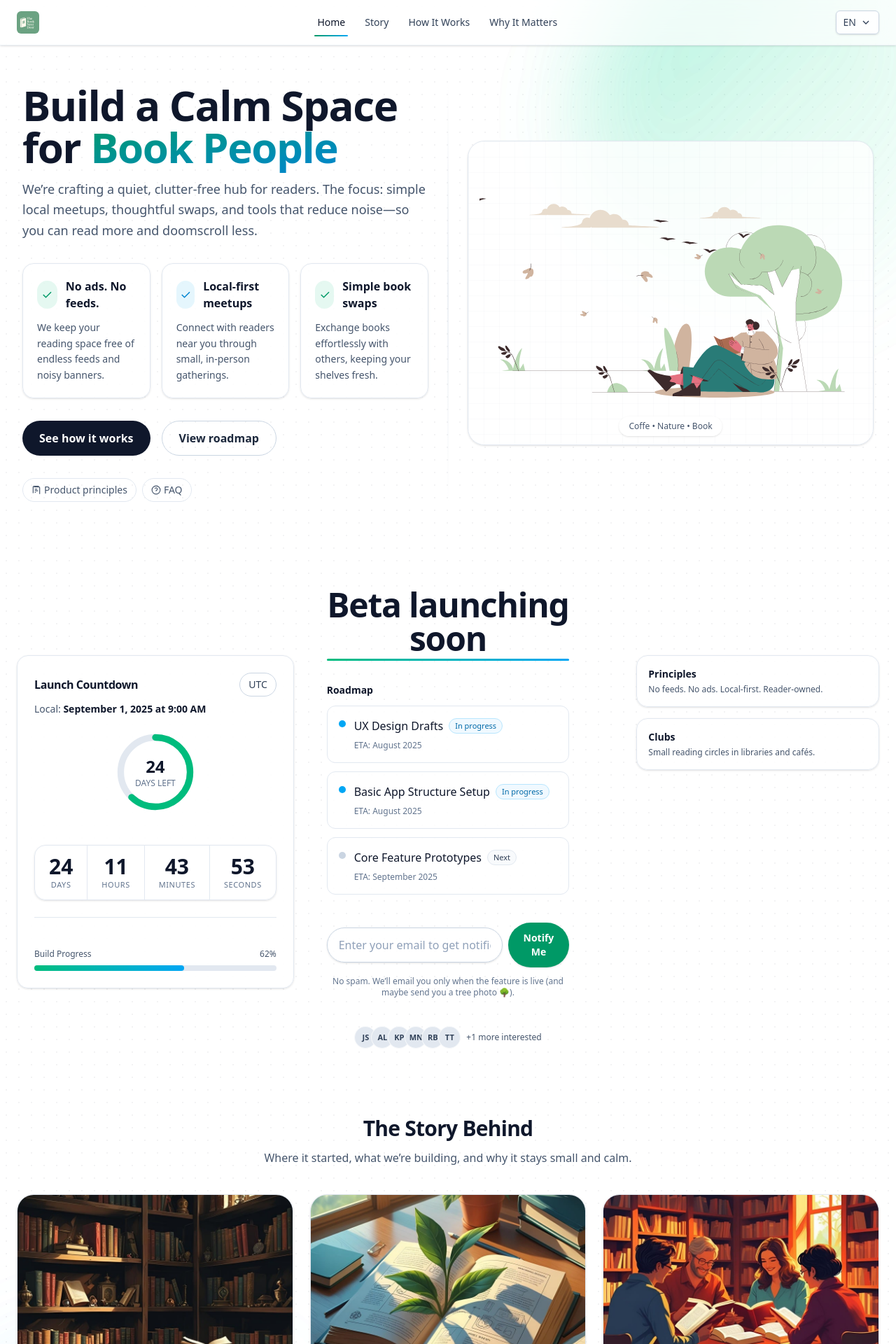
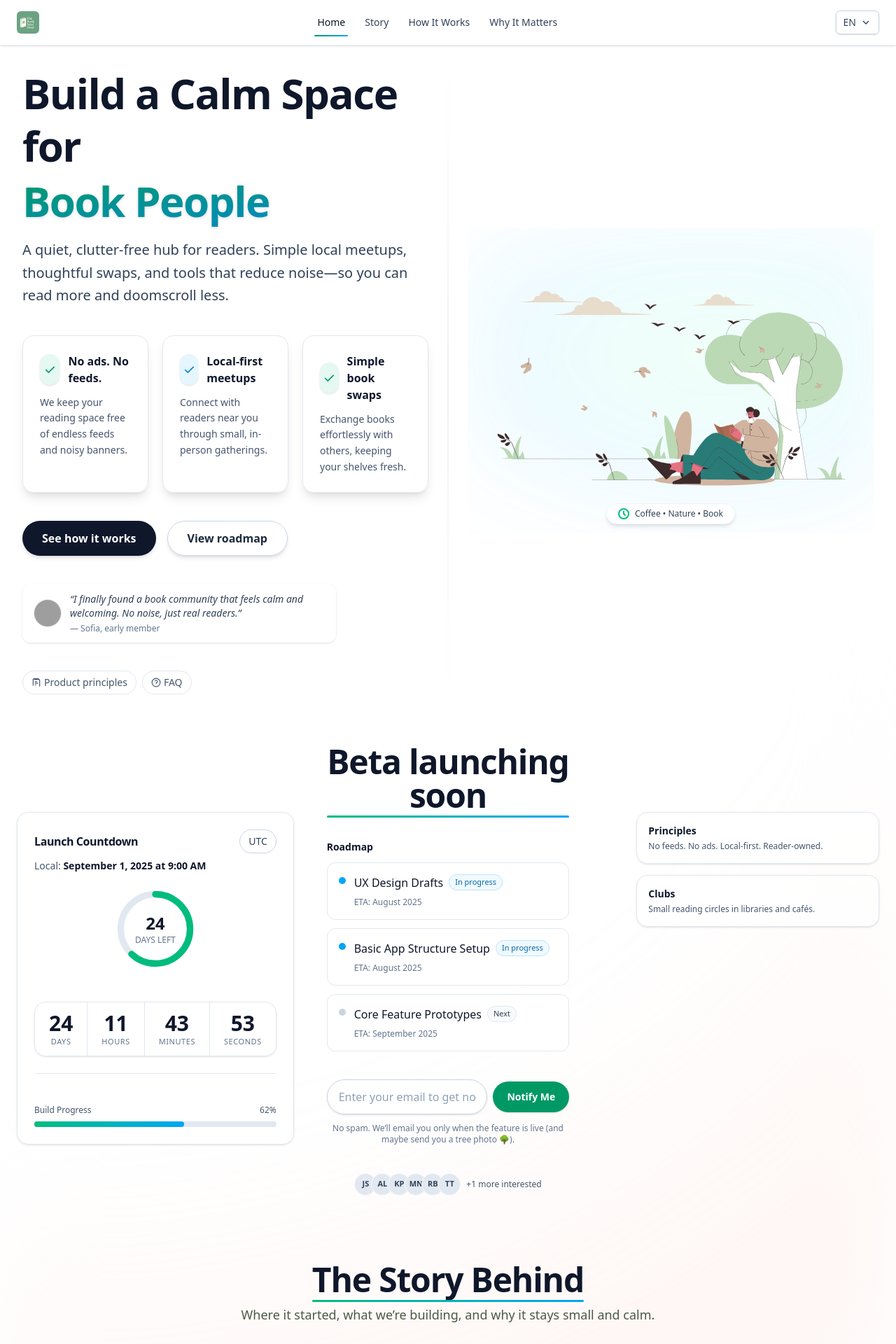
Before and after one commit to The-Book-Next-Door/landing-page, a React (Vite) app: page / in a window 1280 px wide. Shown: the top 1920 px of the page at 70% size. Built offline with nearby package versions, Linux system fonts and the light colour scheme; grey boxes are pictures that could not be loaded.

Commit message:
feat: implement GradientBlurBackground component and refactor App layout; enhance NotifyForm button styling and update HeroContent for improved accessibility and design

```diff
--- a/src/App.tsx
+++ b/src/App.tsx
@@ -2,12 +2,13 @@ import Navbar from "./components/Navbar/";
 import HomeSection from "./components/Home";
 import ComingSoon from "./components/ComingSoon";
 import StoryBehind from "./components/Story";
-import ParallaxLayer from "./components/Parallax/ParallaxLayer";
+import GradientBlurBackground from "./Background";
 
 export default function App() {
   return (
+    <GradientBlurBackground>
       <div className="relative min-h-screen isolate overflow-hidden">
-      <Background />
+
 
         {/* Navigation */}
         <Navbar />
@@ -15,12 +16,15 @@ export default function App() {
         {/* Page sections */}
         <main>
           {/* Home Section */}
-        <section id="home" className="min-h-screen scroll-mt-24 pb-8 pt-6">
+          <section
+            id="home"
+            className="flex items-center min-h-screen pb-8 pt-6 md:pt-24"
+          >
             <HomeSection />
           </section>
 
           {/* CountDown Section */}
-        <section id="countdown" className="scroll-mt-24">
+          <section id="countdown" className="min-h-[70vh]">
             <ComingSoon
               showBackgroundDecor={false}
               title="Beta launching soon"
@@ -29,7 +33,6 @@ export default function App() {
               onNotifySubmit={async (email) => {
                 console.log("notify:", email);
               }}
-
               roadmap={[
                 {
                   title: "UX Design Drafts",
@@ -52,43 +55,11 @@ export default function App() {
           </section>
 
           {/* Story Behinde Section */}
-        <section id="storybehinde" className="scroll-mt-24">
+          <section id="storybehinde" className="">
             <StoryBehind />
           </section>
         </main>
       </div>
+    </GradientBlurBackground>
   );
 }
-
-const Background = () => {
-  return (
-    <>
-      <ParallaxLayer
-        mode="fixed"
-        speed={0.1}
-        translateMax={160}
-        className="absolute inset-0 -z-10"
-      >
-        <div className="h-full w-full bg-[radial-gradient(circle,rgba(15,23,42,0.05)_1px,transparent_1px)] bg-[size:18px_18px]" />
-      </ParallaxLayer>
-      <ParallaxLayer
-        mode="fixed"
-        speed={0.16}
-        translateMax={200}
-        className="absolute -z-10 -top-24 -right-24 h-[42vmax] w-[42vmax]"
-      >
-        <div className="h-full w-full rounded-full bg-gradient-to-br from-emerald-400/20 via-emerald-300/10 to-transparent blur-3xl" />
-      </ParallaxLayer>
-      <ParallaxLayer
-        mode="fixed"
-        speed={0.14}
-        translateMax={200}
-        className="absolute -z-10 -bottom-28 -left-28 h-[48vmax] w-[48vmax]"
-      >
-        <div className="h-full w-full rounded-full bg-gradient-to-tr from-sky-400/20 via-sky-300/10 to-transparent blur-3xl" />
-      </ParallaxLayer>
-      <div className="pointer-events-none absolute -top-24 -right-24 h-[42vmax] w-[42vmax] rounded-full bg-gradient-to-br from-emerald-400/20 via-emerald-300/10 to-transparent blur-3xl" />
-      <div className="pointer-events-none absolute -bottom-28 -left-28 h-[48vmax] w-[48vmax] rounded-full bg-gradient-to-tr from-sky-400/20 via-sky-300/10 to-transparent blur-3xl" />
-    </>
-  );
-};
--- /dev/null
+++ b/src/Background.tsx
@@ -0,0 +1,37 @@
+// GradientBlurBackground.tsx
+// Tailwind + your gradient, blurred, content stays sharp.
+
+type Props = {
+  blurStrength?: string; // Tailwind blur size e.g. 'blur-3xl'
+  opacity?: number; // 0..1
+  children?: React.ReactNode;
+};
+
+const GradientBlurBackground: React.FC<Props> = ({
+  blurStrength = "blur-3xl",
+  opacity = 1,
+  children,
+}) => {
+  return (
+    <div className="relative min-h-screen w-full overflow-hidden">
+      {/* Background gradient */}
+      <div
+        className={`absolute inset-0 -z-30 ${blurStrength}`}
+        style={{
+          background:
+            "radial-gradient(circle farthest-corner at 7.5% 14.2%, #fff 0%, #fff 50%, rgba(254,243,240,0.85) 70%, rgba(250,236,252,0.25) 85%, rgba(180,255,210,0.10) 100%)",
+          opacity,
+          filter: "blur(60px)", // heavy softness
+        }}
+      />
+
+      {/* Optional translucent overlay to tone it down */}
+      <div className="absolute inset-0 -z-20 bg-white/10" />
+
+      {/* Foreground content */}
+      <div className="relative z-10">{children}</div>
+    </div>
+  );
+};
+
+export default GradientBlurBackground;
--- a/src/components/ComingSoon/parts/NotifyForm.tsx
+++ b/src/components/ComingSoon/parts/NotifyForm.tsx
@@ -62,7 +62,7 @@ export default function NotifyForm({
         <button
           type="submit"
           disabled={status === "loading"}
-          className="inline-flex items-center justify-center rounded-full bg-emerald-600 px-5 py-3 text-sm font-semibold text-white shadow-sm transition-colors hover:bg-emerald-700 focus:outline-none focus-visible:ring-2 focus-visible:ring-emerald-400 focus-visible:ring-offset-2 disabled:opacity-60"
+          className="inline-flex items-center justify-center rounded-full text-nowrap bg-emerald-600 px-5 py-3 text-sm font-semibold text-white shadow-sm transition-colors hover:bg-emerald-700 focus:outline-none focus-visible:ring-2 focus-visible:ring-emerald-400 focus-visible:ring-offset-2 disabled:opacity-60"
         >
           {status === "loading" ? "Sending…" : "Notify Me"}
         </button>
--- a/src/components/Home/HeroAnimation.tsx
+++ b/src/components/Home/HeroAnimation.tsx
@@ -24,56 +24,48 @@ export default function HeroAnimation() {
     return () => mq.removeEventListener?.("change", update);
   }, []);
 
-  useEffect(() => {
-    // Only start when visible
-    const el = containerRef.current;
-    if (!el) return;
-    const io = new IntersectionObserver(
-      (entries) => {
-        for (const entry of entries) {
-          if (entry.isIntersecting) setInView(true);
-        }
-      },
-      { rootMargin: "0px 0px -10% 0px", threshold: 0.2 }
-    );
-    io.observe(el);
-    return () => io.disconnect();
-  }, []);
-
   // If reduced motion, we still render Lottie but don't autoplay.
   const shouldAutoplay = true;
 
   return (
-    <aside
-      className={[
-        "relative aspect-[4/3] w-full max-w-3xl mx-auto", // increased max-w
-        "rounded-3xl border border-slate-200 bg-white/80 backdrop-blur-sm shadow-sm",
-        "overflow-hidden",
-      ].join(" ")}
-    >
-      {/* lightweight decorative grid */}
+    <aside className="relative aspect-[4/3] w-full max-w-3xl mx-auto overflow-hidden">
+      {/* Animated radial gradient overlay */}
       <div
         aria-hidden
-        className="absolute inset-0 -z-10 opacity-40 [background-image:linear-gradient(to_right,rgba(100,116,139,0.07)_1px,transparent_1px),linear-gradient(to_bottom,rgba(100,116,139,0.07)_1px,transparent_1px)] [background-size:22px_22px]"
+        className="pointer-events-none absolute inset-0 z-0"
+        style={{
+          background:
+            "radial-gradient(ellipse 80% 60% at 60% 40%, rgba(98,247,151,0.10) 0%, rgba(34,175,245,0.08) 60%, transparent 100%)",
+          animation: "hero-gradient-move 7s ease-in-out infinite alternate"
+        }}
       />
 
-      <div ref={containerRef} className="absolute inset-0 grid place-items-center p-4">
+      <style>{`
+        @keyframes hero-gradient-move {
+          0% { filter: blur(32px) brightness(1.05) opacity(0.85); transform: scale(1) translateY(0px); }
+          100% { filter: blur(48px) brightness(1.12) opacity(1); transform: scale(1.08) translateY(10px); }
+        }
+      `}</style>
+
+      <div ref={containerRef} className="absolute inset-0 grid place-items-center p-4 z-10">
         <Lottie
           animationData={animationData}
           autoplay={shouldAutoplay}
           loop={true}
           initialSegment={reduceMotion ? [0, 1] : undefined}
           rendererSettings={{ preserveAspectRatio: "xMidYMid meet" }}
-          className="w-full h-full max-w-2xl md:max-w-3xl pointer-events-none select-none" // increased max-w
+          className="w-full h-full max-w-2xl md:max-w-3xl pointer-events-none select-none"
         />
       </div>
 
-      {/* Optional caption; safe to remove if you want it even leaner */}
-      <div className="absolute bottom-3 left-1/2 -translate-x-1/2">
-        <div className="rounded-full bg-white/90 px-3.5 py-1.5 text-xs text-slate-600 shadow-sm">
-          Coffe • Nature • Book
+      {/* Optional caption; now with a soft accent and icon */}
+      <div className="absolute bottom-3 left-1/2 -translate-x-1/2 z-20">
+        <div className="inline-flex items-center gap-2 rounded-full bg-white/95 px-4 py-1.5 text-xs text-slate-700 shadow-md border border-slate-100">
+          <svg width="16" height="16" fill="none" stroke="currentColor" strokeWidth="2" className="text-emerald-500"><circle cx="8" cy="8" r="7" /><path d="M8 4v4l2.5 2.5" /></svg>
+          Coffee • Nature • Book
         </div>
       </div>
     </aside>
   );
+
 }
--- a/src/components/Home/HeroContent.tsx
+++ b/src/components/Home/HeroContent.tsx
@@ -5,89 +5,54 @@ export default function HeroContent() {
   };
 
   return (
-    <section className="space-y-8">
+    <section className="space-y-10">
+      {/* Accessibility: Visually hidden heading for screen readers */}
+      <h2 className="sr-only">Welcome to The Book Next Door</h2>
       <header className="space-y-4">
-        <h1 className="text-4xl md:text-5xl lg:text-6xl font-extrabold tracking-tight text-slate-900">
+        <h1 className="text-4xl md:text-5xl lg:text-6xl font-extrabold tracking-tight text-slate-900 leading-tight">
           Build a Calm Space for{" "}
-          <span className="bg-gradient-to-br from-emerald-600 to-sky-600 bg-clip-text text-transparent">
+          <span className="block mt-1 bg-gradient-to-br from-emerald-600 to-sky-600 bg-clip-text text-transparent drop-shadow-sm">
             Book People
           </span>
         </h1>
-        <p className="text-base md:text-lg leading-relaxed text-slate-600 max-w-xl">
-          We’re crafting a quiet, clutter-free hub for readers. The focus:
-          simple local meetups, thoughtful swaps, and tools that reduce noise—so
-          you can read more and doomscroll less.
+        <p className="text-lg md:text-xl leading-relaxed text-slate-700 max-w-2xl">
+          A quiet, clutter-free hub for readers. Simple local meetups, thoughtful swaps, and tools that reduce noise—so you can read more and doomscroll less.
         </p>
       </header>
 
-      {/* Reassurance bullets (compact, non-intrusive) */}
-      <ul className="grid grid-cols-1 sm:grid-cols-3 gap-4 text-slate-700">
+      {/* Reassurance bullets (modern cards) */}
+      <ul className="grid grid-cols-1 sm:grid-cols-3 gap-5 text-slate-700">
         {/* Card 1 */}
-        <li className="rounded-2xl border border-slate-200 bg-white/80 p-5 shadow-sm hover:shadow-md transition-shadow">
+        <li className="rounded-2xl border border-slate-200 bg-white/90 p-6 shadow-lg hover:shadow-xl transition-shadow">
           <div className="flex items-center gap-3">
-            <div className="flex h-10 w-10 items-center justify-center rounded-full bg-emerald-500/10 text-emerald-600">
-              <svg
-                width="18"
-                height="18"
-                viewBox="0 0 24 24"
-                fill="none"
-                stroke="currentColor"
-                strokeWidth="2"
-              >
-                <path d="M20 7 10 17l-5-5" />
-              </svg>
+            <div className="flex h-11 w-11 items-center justify-center rounded-full bg-emerald-500/10 text-emerald-600 shadow-sm">
+              <svg width="20" height="20" viewBox="0 0 24 24" fill="none" stroke="currentColor" strokeWidth="2"><path d="M20 7 10 17l-5-5" /></svg>
             </div>
-            <h3 className="text-base font-semibold text-slate-900">
-              No ads. No feeds.
-            </h3>
+            <h3 className="text-base font-semibold text-slate-900">No ads. No feeds.</h3>
           </div>
           <p className="mt-3 text-sm text-slate-600 leading-relaxed">
             We keep your reading space free of endless feeds and noisy banners.
           </p>
         </li>
-
         {/* Card 2 */}
-        <li className="rounded-2xl border border-slate-200 bg-white/80 p-5 shadow-sm hover:shadow-md transition-shadow">
+        <li className="rounded-2xl border border-slate-200 bg-white/90 p-6 shadow-lg hover:shadow-xl transition-shadow">
           <div className="flex items-center gap-3">
-            <div className="flex h-10 w-10 items-center justify-center rounded-full bg-sky-500/10 text-sky-600">
-              <svg
-                width="18"
-                height="18"
-                viewBox="0 0 24 24"
-                fill="none"
-                stroke="currentColor"
-                strokeWidth="2"
-              >
-                <path d="M20 7 10 17l-5-5" />
-              </svg>
+            <div className="flex h-11 w-11 items-center justify-center rounded-full bg-sky-500/10 text-sky-600 shadow-sm">
+              <svg width="20" height="20" viewBox="0 0 24 24" fill="none" stroke="currentColor" strokeWidth="2"><path d="M20 7 10 17l-5-5" /></svg>
             </div>
-            <h3 className="text-base font-semibold text-slate-900">
-              Local-first meetups
-            </h3>
+            <h3 className="text-base font-semibold text-slate-900">Local-first meetups</h3>
           </div>
           <p className="mt-3 text-sm text-slate-600 leading-relaxed">
             Connect with readers near you through small, in-person gatherings.
           </p>
         </li>
-
         {/* Card 3 */}
-        <li className="rounded-2xl border border-slate-200 bg-white/80 p-5 shadow-sm hover:shadow-md transition-shadow">
+        <li className="rounded-2xl border border-slate-200 bg-white/90 p-6 shadow-lg hover:shadow-xl transition-shadow">
           <div className="flex items-center gap-3">
-            <div className="flex h-10 w-10 items-center justify-center rounded-full bg-emerald-500/10 text-emerald-600">
-              <svg
-                width="18"
-                height="18"
-                viewBox="0 0 24 24"
-                fill="none"
-                stroke="currentColor"
-                strokeWidth="2"
-              >
-                <path d="M20 7 10 17l-5-5" />
-              </svg>
+            <div className="flex h-11 w-11 items-center justify-center rounded-full bg-emerald-500/10 text-emerald-600 shadow-sm">
+              <svg width="20" height="20" viewBox="0 0 24 24" fill="none" stroke="currentColor" strokeWidth="2"><path d="M20 7 10 17l-5-5" /></svg>
             </div>
-            <h3 className="text-base font-semibold text-slate-900">
-              Simple book swaps
-            </h3>
+            <h3 className="text-base font-semibold text-slate-900">Simple book swaps</h3>
           </div>
           <p className="mt-3 text-sm text-slate-600 leading-relaxed">
             Exchange books effortlessly with others, keeping your shelves fresh.
@@ -96,57 +61,50 @@ export default function HeroContent() {
       </ul>
 
       {/* CTAs */}
-      <div className="flex flex-col sm:flex-row gap-3 sm:gap-4">
+      <div className="flex flex-col sm:flex-row gap-3 sm:gap-4 mt-2">
         <button
           onClick={scrollToNextSection}
-          className="inline-flex items-center justify-center rounded-full bg-slate-900 px-6 py-3 text-white font-semibold hover:bg-slate-800 focus:outline-none focus-visible:ring-2 focus-visible:ring-slate-400 focus-visible:ring-offset-2"
+          className="inline-flex items-center justify-center rounded-full bg-slate-900 px-7 py-3 text-white font-semibold text-base shadow-md hover:bg-slate-800 focus:outline-none focus-visible:ring-2 focus-visible:ring-slate-400 focus-visible:ring-offset-2"
         >
           See how it works
         </button>
         <a
-          href="#roadmap"
-          className="inline-flex items-center justify-center rounded-full border border-slate-300 px-6 py-3 font-semibold text-slate-800 hover:bg-slate-900 hover:text-white focus:outline-none focus-visible:ring-2 focus-visible:ring-slate-400 focus-visible:ring-offset-2"
+          href="#countdown"
+          className="inline-flex items-center justify-center rounded-full border border-slate-300 px-7 py-3 font-semibold text-slate-800 text-base shadow-md hover:bg-slate-900 hover:text-white focus:outline-none focus-visible:ring-2 focus-visible:ring-slate-400 focus-visible:ring-offset-2"
         >
           View roadmap
         </a>
       </div>
 
+      {/* Mini testimonial */}
+      <div className="mt-6 flex items-center gap-3 bg-white/80 rounded-xl shadow-sm px-4 py-3 max-w-md">
+        <img
+          src="https://randomuser.me/api/portraits/women/68.jpg"
+          alt="Testimonial user avatar"
+          className="h-10 w-10 rounded-full object-cover border border-slate-200"
+        />
+        <div>
+          <p className="text-sm text-slate-700 italic">
+            “I finally found a book community that feels calm and welcoming. No noise, just real readers.”
+          </p>
+          <span className="block text-xs text-slate-500 mt-1">— Sofia, early member</span>
+        </div>
+      </div>
+
       {/* Quick links row */}
-      <div className="flex flex-wrap gap-2 text-sm text-slate-600">
+      <div className="flex flex-wrap gap-2 text-sm text-slate-600 mt-2">
         <a
           href="#principles"
           className="inline-flex items-center gap-1 rounded-full border border-slate-200 px-3 py-1.5 hover:bg-slate-100"
         >
-          <svg
-            width="14"
-            height="14"
-            viewBox="0 0 24 24"
-            fill="none"
-            stroke="currentColor"
-            strokeWidth="2"
-          >
-            <path d="M4 19.5V4.5a2 2 0 0 1 2-2h12" />
-            <path d="M20 22V6.5a2 2 0 0 0-2-2H6" />
-            <path d="M8 10h6M8 14h8M8 18h3" />
-          </svg>
+          <svg width="14" height="14" viewBox="0 0 24 24" fill="none" stroke="currentColor" strokeWidth="2"><path d="M4 19.5V4.5a2 2 0 0 1 2-2h12" /><path d="M20 22V6.5a2 2 0 0 0-2-2H6" /><path d="M8 10h6M8 14h8M8 18h3" /></svg>
           Product principles
         </a>
         <a
           href="#faq"
           className="inline-flex items-center gap-1 rounded-full border border-slate-200 px-3 py-1.5 hover:bg-slate-100"
         >
-          <svg
-            width="14"
-            height="14"
-            viewBox="0 0 24 24"
-            fill="none"
-            stroke="currentColor"
-            strokeWidth="2"
-          >
-            <circle cx="12" cy="12" r="10" />
-            <path d="M9.1 9a3 3 0 1 1 3.9 3.6c-.6.3-1 .9-1 1.6V15" />
-            <path d="M12 19h.01" />
-          </svg>
+          <svg width="14" height="14" viewBox="0 0 24 24" fill="none" stroke="currentColor" strokeWidth="2"><circle cx="12" cy="12" r="10" /><path d="M9.1 9a3 3 0 1 1 3.9 3.6c-.6.3-1 .9-1 1.6V15" /><path d="M12 19h.01" /></svg>
           FAQ
         </a>
       </div>
--- a/src/components/Home/index.tsx
+++ b/src/components/Home/index.tsx
@@ -12,9 +12,7 @@ export default function HomeSection() {
       {/* Content wrapper with consistent horizontal padding */}
       <div id="main-content" className="">
         {/* Hero */}
-        <section className="scroll-mt-24 md:pt-24">
-          <HeroSection />
-        </section>
+        <HeroSection />
       </div>
     </>
   );
--- a/src/components/Story/index.tsx
+++ b/src/components/Story/index.tsx
@@ -1,4 +1,4 @@
-import Decor from "./Decor";
+import { motion } from "framer-motion";
 import StoryGrid from "./StoryGrid";
 import StoryCarousel from "./StoryCarousel";
 import { defaultItems } from "./data";
@@ -22,10 +22,26 @@ export default function StoryBehind({
 
       <div className="mx-auto w-full max-w-[100rem] px-6">
         <header className="mx-auto max-w-4xl text-center">
-          <h2 className="text-2xl md:text-3xl font-extrabold tracking-tight text-slate-900">
-            {title}
-          </h2>
-          <p className="mt-3 text-slate-600">{subtitle}</p>
+         {/* Title with animated highlight */}
+            <div className="relative inline-block">
+              <motion.h2
+                initial={{ opacity: 0, y: 16 }}
+                whileInView={{ opacity: 1, y: 0 }}
+                viewport={{ once: true, margin: "-20%" }}
+                transition={{ duration: 0.45, ease: "easeOut" }}
+                className="text-4xl md:text-5xl font-extrabold tracking-tight text-slate-900"
+              >
+                {title}
+              </motion.h2>
+              <motion.span
+                initial={{ width: "0%" }}
+                whileInView={{ width: "100%" }}
+                viewport={{ once: true }}
+                transition={{ duration: 1, ease: "easeOut" }}
+                className="absolute -bottom-2 left-0 h-[3px] bg-gradient-to-r from-emerald-500 to-sky-500 rounded-full"
+              />
+            </div>
+          <p className="mt-3 text-lg font-medium text-olive" style={{ color: "var(--color-olive)" }}>{subtitle}</p>
         </header>
 
         <StoryGrid items={items} />
--- a/src/index.css
+++ b/src/index.css
@@ -2,8 +2,24 @@
 
 @theme {
   /* Book Next Door Brand Colors */
-  --color-olive: #4A5A45; /* #4A5A45 */
+  --color-olive: #4a5a45; /* #4A5A45 */
   --color-taupe: #837669; /* #837669 */
-  --color-cream: #F7F2EC; /* #F7F2EC */
+  --color-cream: #f7f2ec; /* #F7F2EC */
   --color-dark-accent: #333333; /* #333333 */
 }
+
+:root {
+  --nav-h: 64px; /* mobile navbar height */
+  --nav-h-lg: 72px; /* desktop navbar height */
+}
+
+html {
+  scroll-behavior: smooth;
+  scroll-padding-top: var(--nav-h); /* offsets anchor jumps */
+}
+
+@media (min-width: 1024px) {
+  html {
+    scroll-padding-top: var(--nav-h-lg);
+  }
+}
```
Lines whose indentation alone changed are shown as unchanged.
